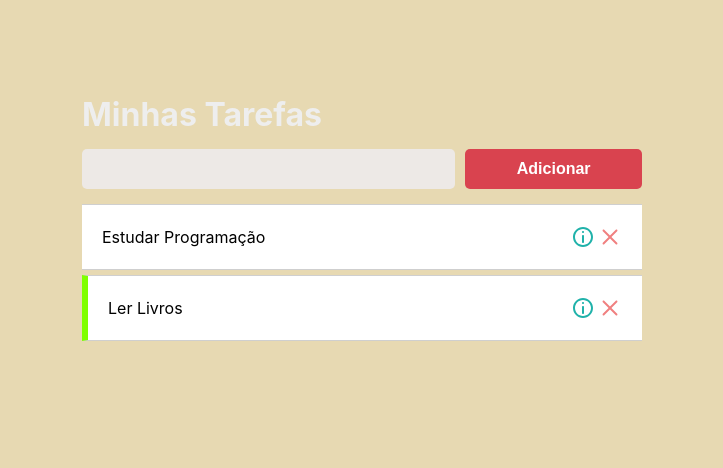
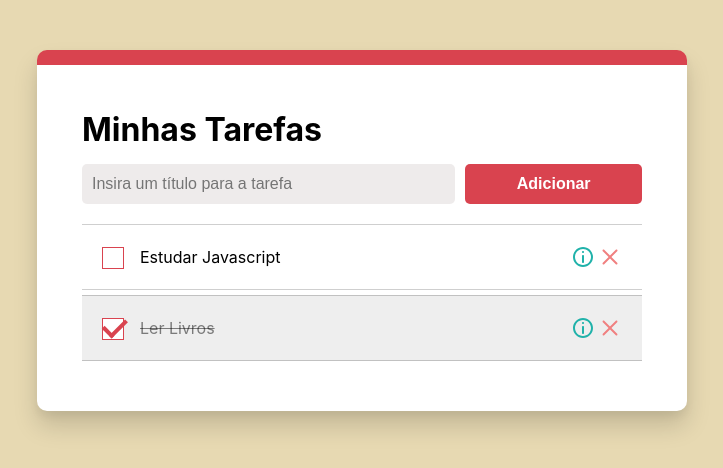
Before and after one commit to ufoxy/to-do-list, a React (Create React App) app: page / in a window 1280 px wide. Shown: the top 468 px of the page, without its empty margins (278-1001 px from the left). Built offline with nearby package versions, Linux system fonts and the light colour scheme; the HTML template or start-up script is replaced by a standard one.

Commit message:
implementando classes e componentes

```diff
--- a/src/App.jsx
+++ b/src/App.jsx
@@ -13,7 +13,7 @@
   const [tasks, setTasks] = useState([
     {
       id: "1",
-      title: "Estudar Programação",
+      title: "Estudar Javascript",
       completed: false,
     },
     {
@@ -55,7 +55,7 @@
 
   return (
       <Router >
-        <div className="container">
+        <div className="app container">
           <Header children={"Minhas Tarefas"} />
             <Route
             path="/"
--- a/src/components/AddTask.jsx
+++ b/src/components/AddTask.jsx
@@ -21,7 +21,9 @@
                 onChange={handleInputChange}
                 value={inputData}
                 className="add-task-input"
-                type="text" />
+                type="text"
+                placeholder="Insira um título para a tarefa"
+                />
                 <div className="add-task-button-container">
                     <Button onClick={handleAddTaskClick}>Adicionar</Button>
                 </div>
--- a/src/components/Header.jsx
+++ b/src/components/Header.jsx
@@ -2,7 +2,7 @@
 
 function Header({ children }) {
     return (
-        <h1 style={{ color: '#eee', userSelect: 'none' }}>
+        <h1 style={{ color: '#000', userSelect: 'none' }}>
             {children}
         </h1>
     );
--- a/src/components/Task.jsx
+++ b/src/components/Task.jsx
@@ -16,13 +16,24 @@
     return (
         <div
         className="task-container"
-        style={task.completed ? { borderLeft: "6px solid chartreuse" } : {}}
+        style={ task.completed ? { backgroundColor: '#eee' } : {} }
         >
+
             <div
-            className="task-title"
-            onClick={() => handleTaskClick(task.id)}
+            className="title-and-checkbox-container"
             >
-                {task.title}
+                <input
+                type="checkbox"
+                checked={ task.completed ? true : false }
+                onClick={() => handleTaskClick(task.id)}
+                />
+                <span
+                className="task-title"
+                style={ task.completed ? { textDecoration: 'line-through', color: '#0000007c' } : {} }
+                onClick={() => handleTaskClick(task.id)}
+                >
+                    {task.title}
+                </span>
             </div>
 
             <div className="buttons-container">
--- a/src/components/Tasks.jsx
+++ b/src/components/Tasks.jsx
@@ -3,14 +3,11 @@
 
 export default function Tasks({ tasks, handleTaskClick, handleTaskDeletion }) {
 
-    // console.log(tasks)
-    // console.log('oi')
-
     return (
-        <>
+        <div style={{marginTop: 20}}>
             {tasks.map((task) => (
             <Task task={task} handleTaskClick={handleTaskClick} handleTaskDeletion={handleTaskDeletion} />
             ))}
-        </>
+        </div>
     )
 }
```
